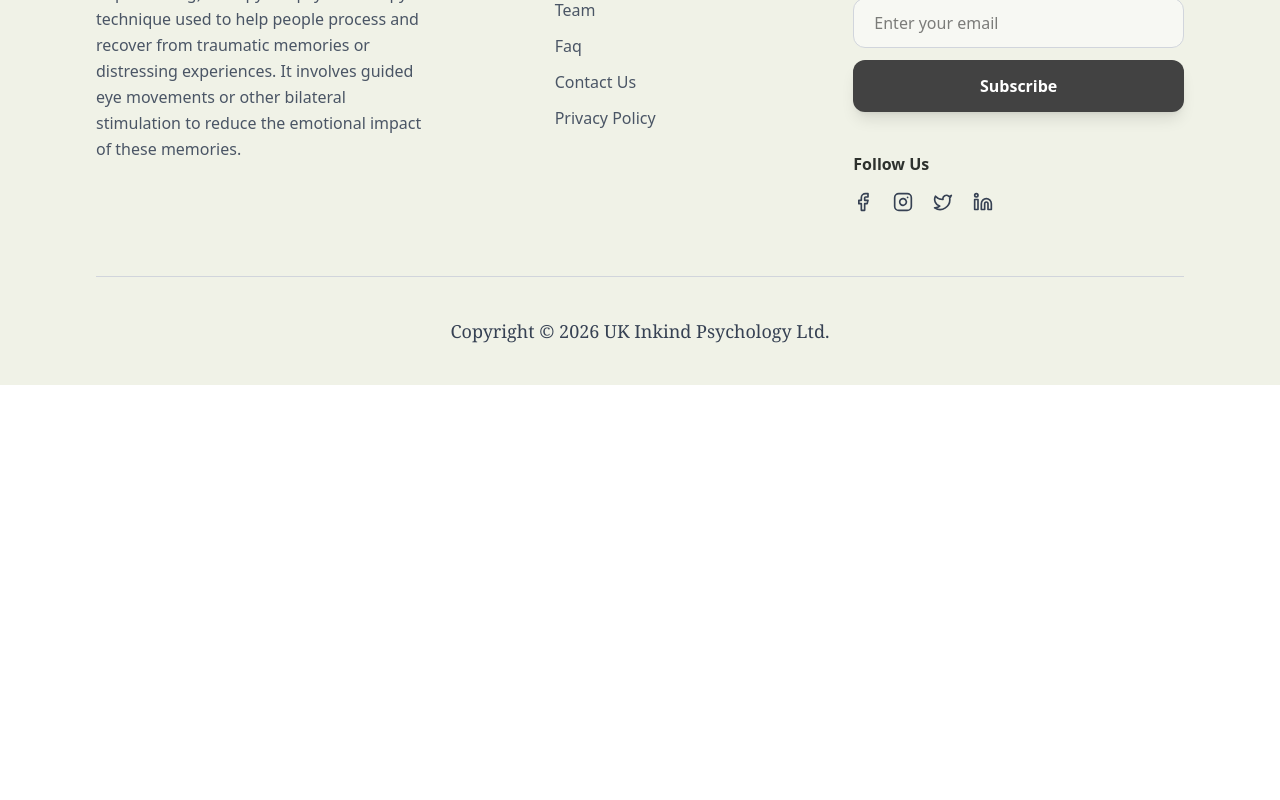
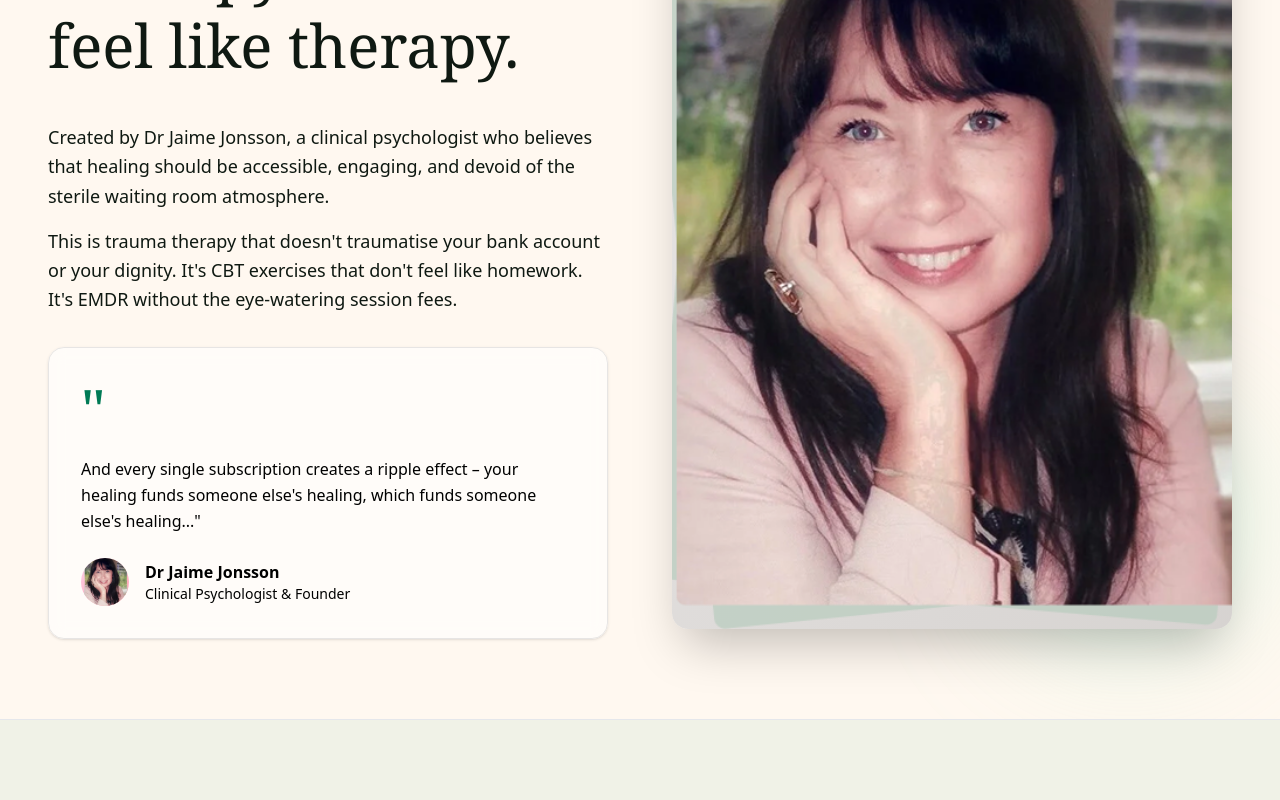
Before and after one commit to Topan-Roy/uk-inkind-BD, a Next.js app: page /GetStarted in a window 1280 px wide. Shown: the part 1580-2380 px from the top of the page. Before the commit the page ends 1965 px from the top, so only its background shows below. Built offline with nearby package versions, Linux system fonts and the light colour scheme.

Commit message:
added Therapy shouldn't section

```diff
--- a/src/app/(public)/GetStarted/page.js
+++ b/src/app/(public)/GetStarted/page.js
@@ -1,5 +1,6 @@
 import HowThisActually from '@/components/publicComponents/HowThisActually';
 import ReadytoRewind from '@/components/publicComponents/ReadytoRewind';
+import Therapyshouldn from '@/components/publicComponents/Therapyshouldn';
 import React from 'react';
 
 const GetStarted = () => {
@@ -7,6 +8,7 @@ const GetStarted = () => {
         <div>
             <ReadytoRewind></ReadytoRewind>
             <HowThisActually></HowThisActually>
+            <Therapyshouldn></Therapyshouldn>
         </div>
     );
 };
--- a/src/app/globals.css
+++ b/src/app/globals.css
@@ -5,4 +5,5 @@ html,
 body {
   width: 100%;
   height: 100%;
+  background-color: #FFF8F0;
 }
--- a/src/components/publicComponents/HowThisActually.jsx
+++ b/src/components/publicComponents/HowThisActually.jsx
@@ -27,7 +27,7 @@ const HowThisActually = ({ desktopImage = "/homeImage/image1.png" }) => {
   };
 
   return (
-    <section className="relative w-full py-10 bg-[#FCF9F4] md:bg-transparent flex flex-col items-center justify-center overflow-hidden">
+    <section className="relative w-full py-10  flex flex-col items-center justify-center overflow-hidden">
       <div
         className="absolute inset-0 z-0 hidden md:block bg-cover bg-center bg-no-repeat opacity-30"
         style={{
--- /dev/null
+++ b/src/components/publicComponents/Therapyshouldn.jsx
@@ -0,0 +1,84 @@
+"use client";
+import React from "react";
+import { motion } from "framer-motion";
+const Therapyshouldn = () => {
+  return (
+    <div className="min-h-48 ">
+      <main className="container mx-auto px-6 lg:px-12 py-12 lg:py-20">
+        <div className="grid lg:grid-cols-2 gap-12 lg:gap-16 items-center">
+          <motion.div
+            initial={{ opacity: 0, x: -50 }}
+            whileInView={{ opacity: 1, x: 0 }}
+            transition={{ duration: 0.8, ease: "easeOut" }}
+            viewport={{ once: true }}
+            className="space-y-8"
+          >
+            <div className="mb-2">
+              <p className="text-sm text-[#4A7C59] font-light tracking-wide">
+                Built by Someone Who Gets It
+              </p>
+            </div>
+            <h1 className="text-5xl lg:text-6xl font-serif text-[#0F1912] leading-tight mb-10 mt-10">
+              Therapy shouldn't feel like therapy.
+            </h1>
+            <div className="space-y-4 text-[#0F1912] text-lg leading-relaxed">
+              <p>
+                Created by Dr Jaime Jonsson, a clinical psychologist who
+                believes that healing should be accessible, engaging, and devoid
+                of the sterile waiting room atmosphere.
+              </p>
+              <p>
+                This is trauma therapy that doesn't traumatise your bank account
+                or your dignity. It's CBT exercises that don't feel like
+                homework. It's EMDR without the eye-watering session fees.
+              </p>
+            </div>
+            <div className="bg-white/60 backdrop-blur-sm rounded-2xl p-8 shadow-sm border border-stone-200">
+              <div className="text-6xl text-emerald-700 font-serif mb-4">"</div>
+              <blockquote className="text-[#000000] text-base leading-relaxed mb-6">
+                And every single subscription creates a ripple effect – your
+                healing funds someone else's healing, which funds someone else's
+                healing..."
+              </blockquote>
+              <div className="flex items-center gap-4">
+                <div className="w-12 h-12 rounded-full bg-gradient-to-br from-pink-200 to-rose-300 flex items-center justify-center">
+                  <img
+                    src="/homeImage/founderImage.png"
+                    alt="Dr Jaime Jonsson"
+                    className="w-full h-full rounded-full object-cover"
+                  />
+                </div>
+                <div>
+                  <p className="font-semibold text-[#000000]">
+                    Dr Jaime Jonsson
+                  </p>
+                  <p className="text-sm text-[#000000]">
+                    Clinical Psychologist & Founder
+                  </p>
+                </div>
+              </div>
+            </div>
+          </motion.div>
+          <motion.div
+            initial={{ opacity: 0, x: 50 }}
+            whileInView={{ opacity: 1, x: 0 }}
+            transition={{ duration: 0.8, ease: "easeOut", delay: 0.2 }}
+            viewport={{ once: true }}
+            className="relative"
+          >
+            <div className="aspect-[3/4] rounded-2xl overflow-hidden shadow-2xl bg-gradient-to-br from-stone-200 to-stone-300">
+              <img
+                src="/homeImage/founderImage.png"
+                alt="Dr Jaime Jonsson"
+                className="w-full h-full object-cover"
+              />
+            </div>
+            <div className="absolute -bottom-6 -right-6 w-64 h-64 bg-emerald-200/30 rounded-full blur-3xl -z-10"></div>
+          </motion.div>
+        </div>
+      </main>
+    </div>
+  );
+};
+
+export default Therapyshouldn;
```
